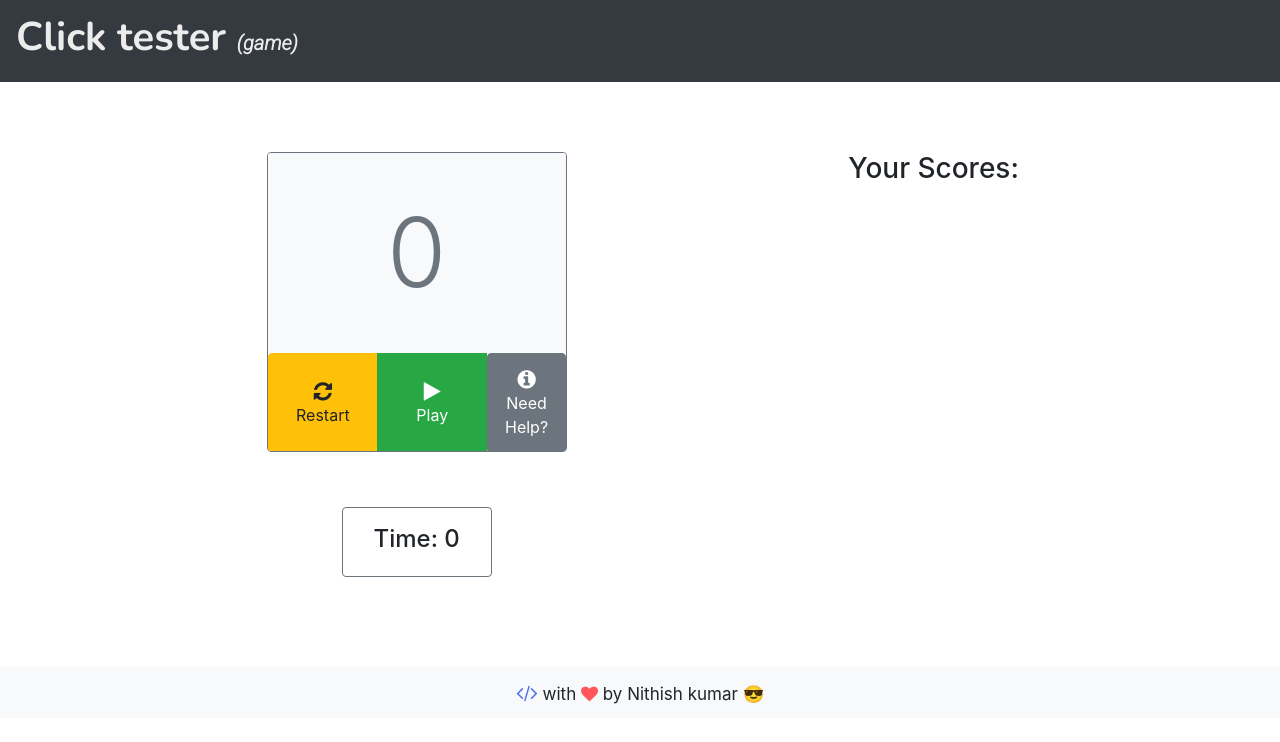
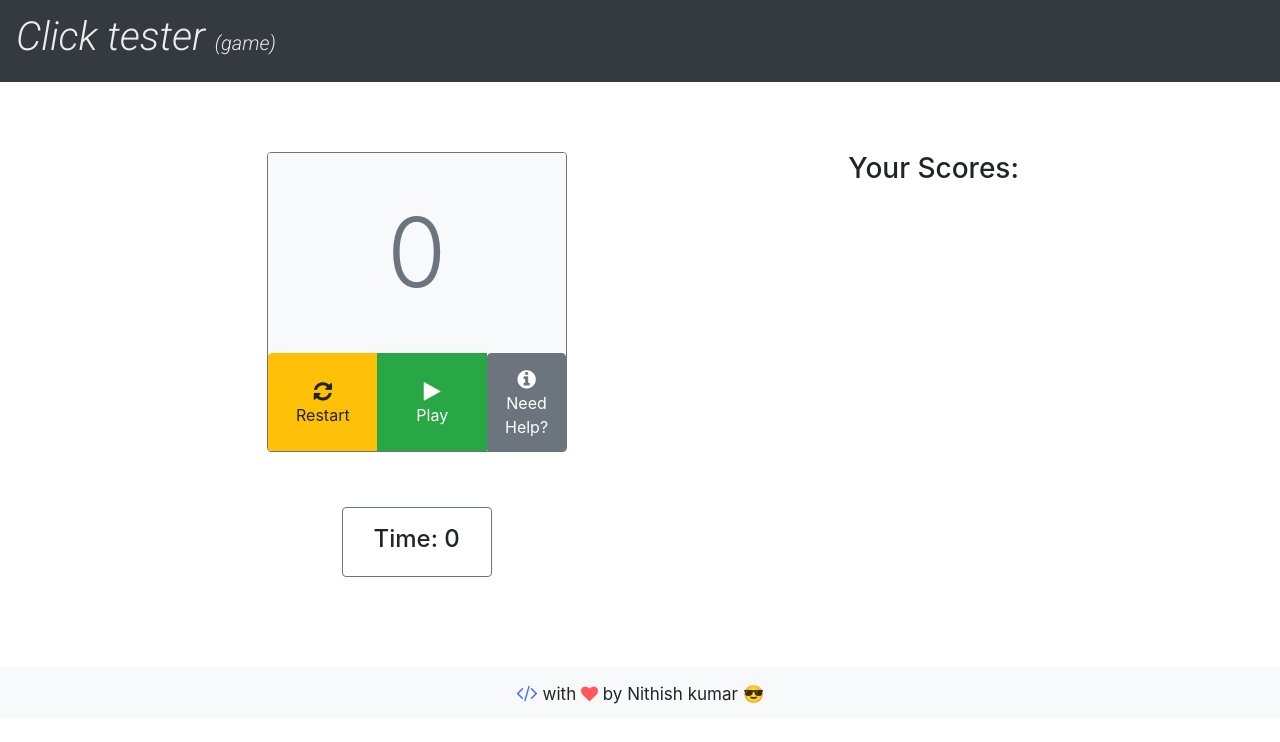
Before and after one commit to Nithishkumar2027/react_click-tester, a React (Create React App) app: page / in a window 1280 px wide. Shown: the top 742 px of the page. Built offline with nearby package versions, Linux system fonts and the light colour scheme.

Commit message:
Update App.css

```diff
--- a/src/App.css
+++ b/src/App.css
@@ -23,9 +23,9 @@
   text-align: center;
 }
 #head{
-  font-family: 'Nunito', sans-serif;
+  font-family: 'Roboto', sans-serif;
   color: #ececec;
-  font-weight: 700;
+
 }
 #span{
   font-family: 'Roboto', sans-serif;
```
